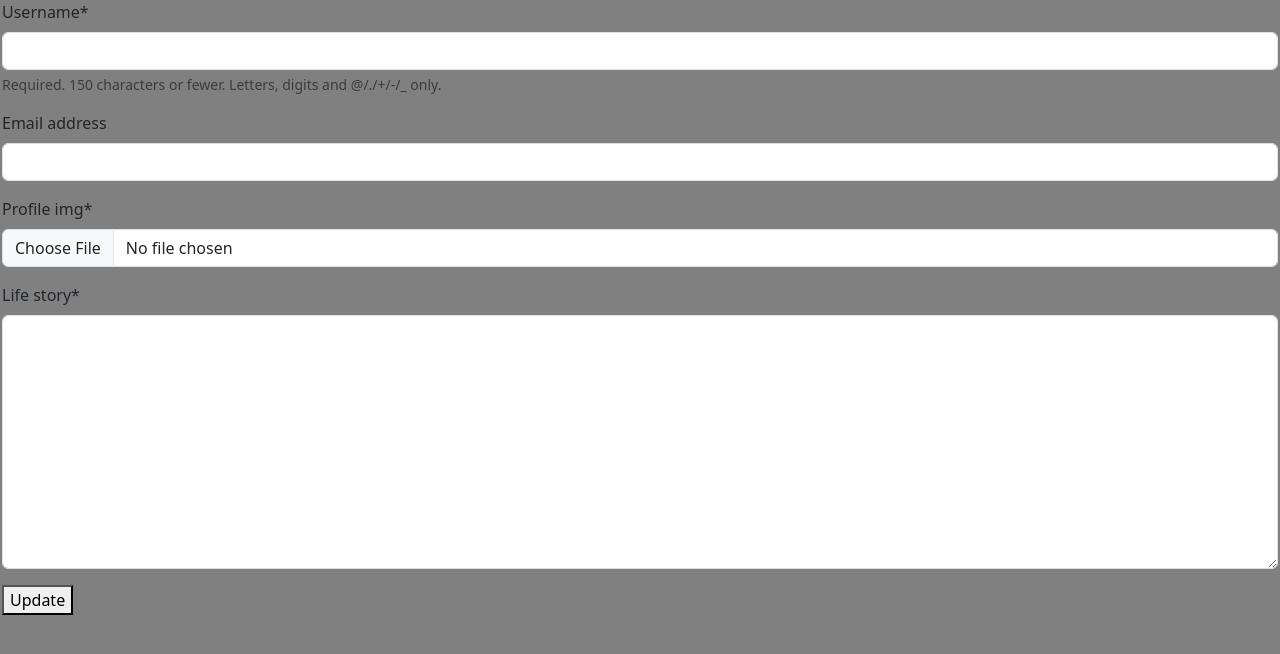
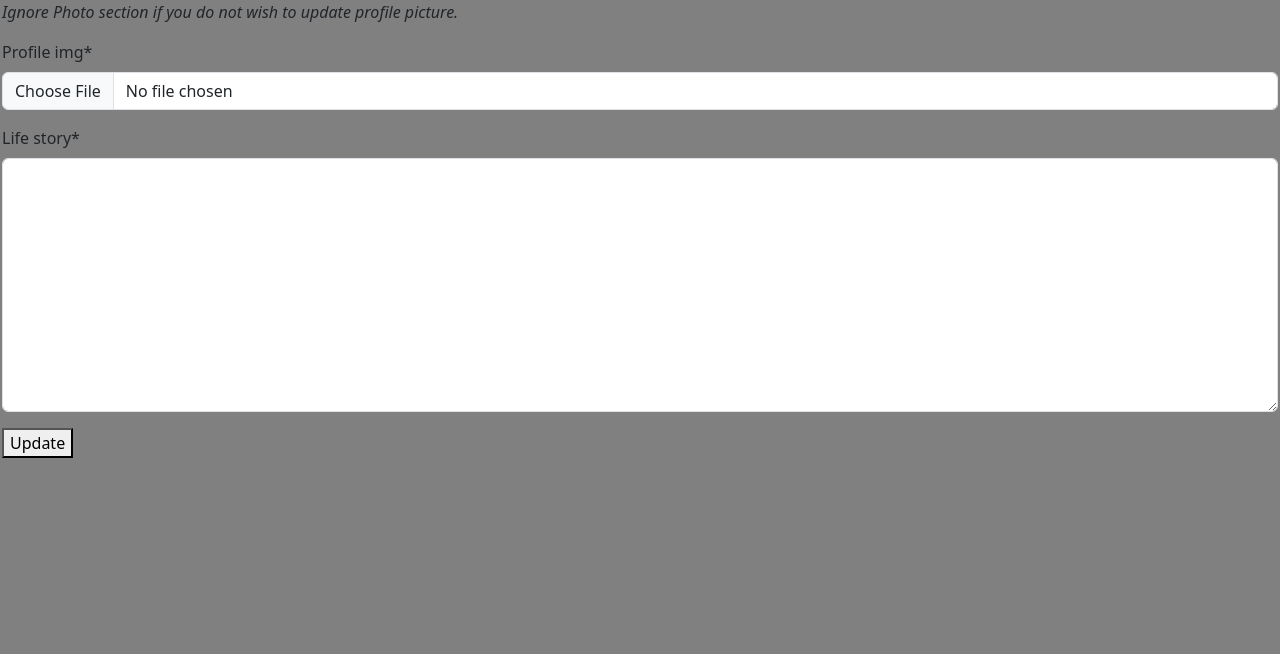
Before and after one commit to nebula1989/UpOnYourLuck, a Django app: page /profile/update/ in a window 1280 px wide. Shown: the part 58-712 px from the top of the page. Run offline with Django 4.2, Linux system fonts and the light colour scheme; the visitor is signed in with stand-in values (Sample User, id 1); some libraries are stand-ins or nearby versions.

Commit message:
disabled users from updating user data, only permit updating profile image and bio. When a user changes their name, their QR code cannot be accessed since it's tied to their username

```diff
--- a/user/forms.py
+++ b/user/forms.py
@@ -22,10 +22,10 @@ class NewUserForm(UserCreationForm):
         return user
 
 
-class UpdateUserForm(forms.ModelForm):
+"""class UpdateUserForm(forms.ModelForm):
     class Meta:
         model = User
-        fields = ['username', 'email']
+        fields = ['username', 'email']"""
 
 
 class UpdateProfileForm(forms.ModelForm):
--- a/user/templates/update_profile.html
+++ b/user/templates/update_profile.html
@@ -4,8 +4,9 @@
 {% block title %}Profile Page{% endblock title %}
 {% block content %}
     <form method='POST' enctype="multipart/form-data">
+    <p><i>Ignore Photo section if you do not wish to update profile picture.</i></p>
     {%csrf_token%}
-    {{u_form|crispy}}
+    <!-- u_form|crispy -->
     {{p_form|crispy}}
     <button type='submit'>Update</button>
 </form>
--- a/user/views.py
+++ b/user/views.py
@@ -1,6 +1,6 @@
 from django.contrib.auth.models import User
 from django.shortcuts import render, redirect, get_object_or_404
-from .forms import NewUserForm, UpdateUserForm, UpdateProfileForm
+from .forms import NewUserForm, UpdateProfileForm #UpdateUserForm
 from django.contrib.auth import login, logout, authenticate
 from django.contrib import messages
 from django.contrib.auth.forms import AuthenticationForm
@@ -44,17 +44,17 @@ def profile(request):
 def update_profile(request):
     if request.method == 'POST':
         p_form = UpdateProfileForm(request.POST, request.FILES, instance=request.user.profile)
-        u_form = UpdateUserForm(request.POST, instance=request.user)
-        if p_form.is_valid() and u_form.is_valid():
-            u_form.save()
+        #u_form = UpdateUserForm(request.POST, instance=request.user)
+        if p_form.is_valid(): #and u_form.is_valid():
+            #u_form.save()
             p_form.save()
             messages.success(request, 'Your Profile has been updated!')
             return redirect('profile')
     else:
         p_form = UpdateProfileForm(instance=request.user)
-        u_form = UpdateUserForm(instance=request.user.profile)
+        #u_form = UpdateUserForm(instance=request.user.profile)
 
-    context = {'p_form': p_form, 'u_form': u_form}
+    context = {'p_form': p_form} #, 'u_form': u_form}
     return render(request, 'update_profile.html', context)
 
 
```
